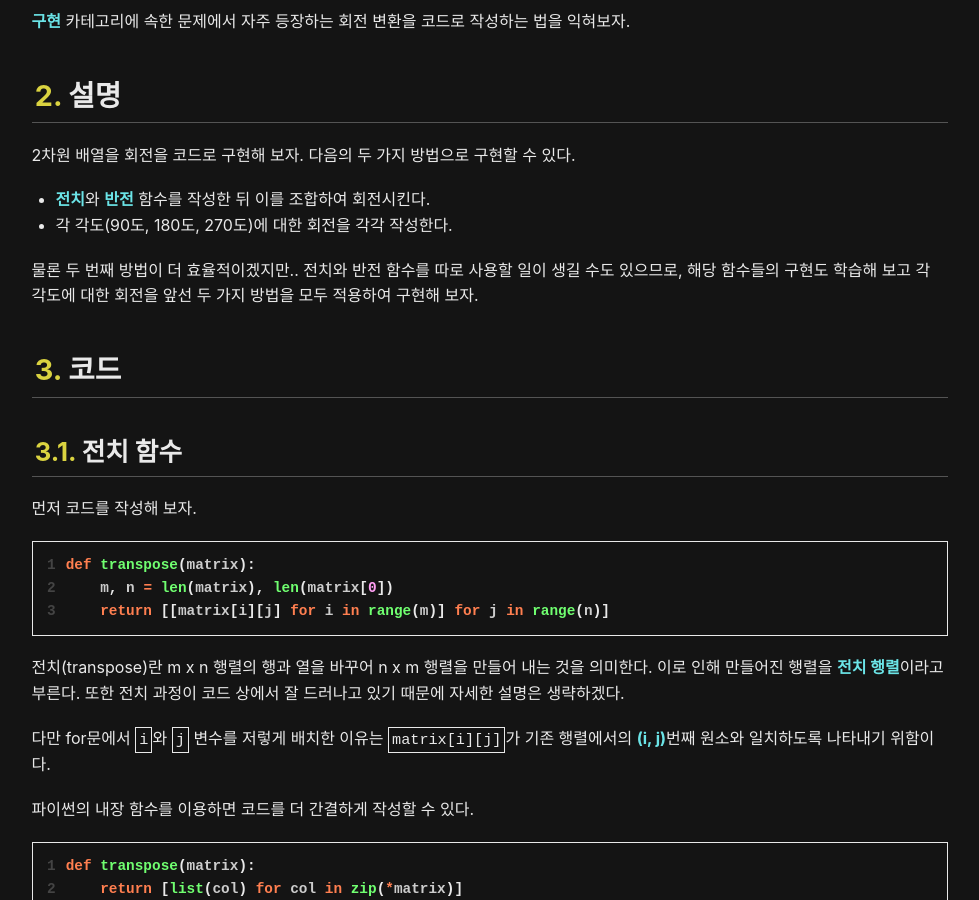
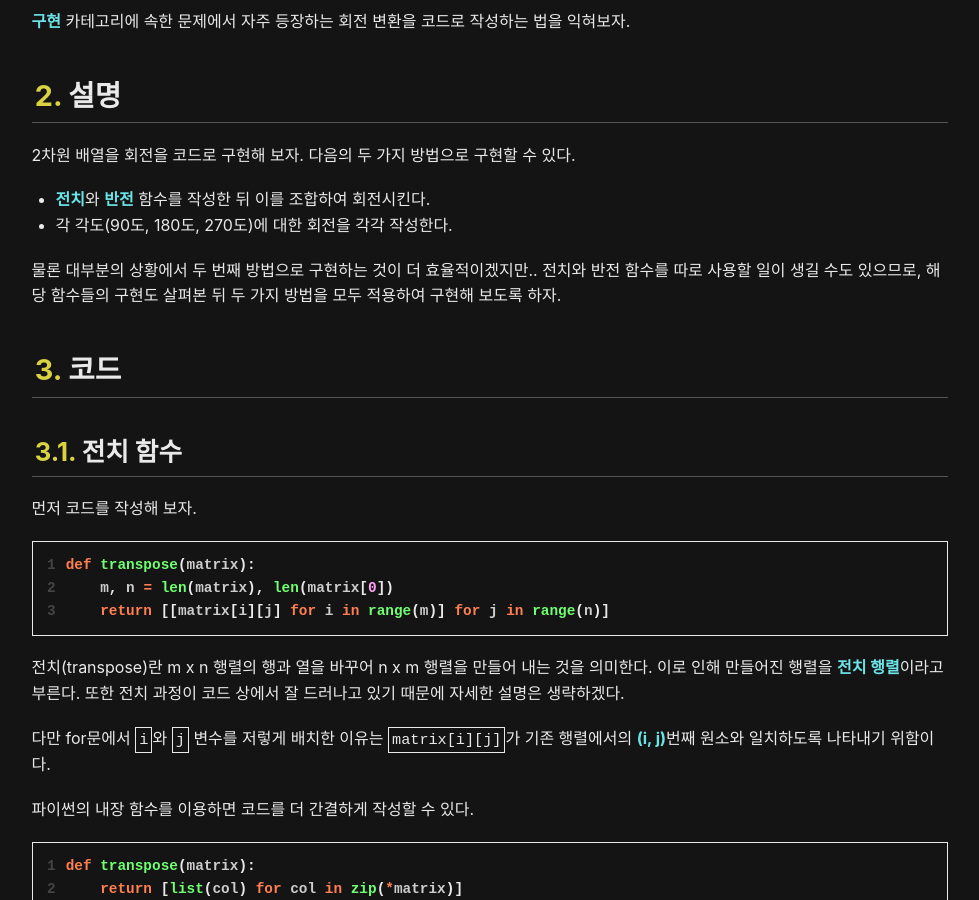
Before and after one commit to reudekx/reudekx.github.io, a Jekyll site: the page built from _docs/docs/CS/알고리즘/회전 변환.md, in a window 1280 px wide and 900 px high, scrolled down 1255 px. Shown: the whole window, without its empty margins (150-1129 px from the left). Built offline with Jekyll 4.4.1, drawn with Linux system fonts in a browser that asks for light colours.

Commit message:
docs: 회전 변환.md 업데이트

```diff
--- a/_docs/docs/CS/알고리즘/회전 변환.md
+++ b/_docs/docs/CS/알고리즘/회전 변환.md
@@ -19,10 +19,10 @@ copyright: © 2024 reudekx · CC BY 4.0
 * **전치**와 **반전** 함수를 작성한 뒤 이를 조합하여 회전시킨다.
 * 각 각도(90도, 180도, 270도)에 대한 회전을 각각 작성한다.
 
-물론 두 번째 방법이 더 효율적이겠지만..
+물론 대부분의 상황에서 두 번째 방법으로 구현하는 것이 더 효율적이겠지만..
 전치와 반전 함수를 따로 사용할 일이 생길 수도 있으므로,
-해당 함수들의 구현도 학습해 보고
-각 각도에 대한 회전을 앞선 두 가지 방법을 모두 적용하여 구현해 보자.
+해당 함수들의 구현도 살펴본 뒤
+두 가지 방법을 모두 적용하여 구현해 보도록 하자.
 
 ## 코드
 
```
